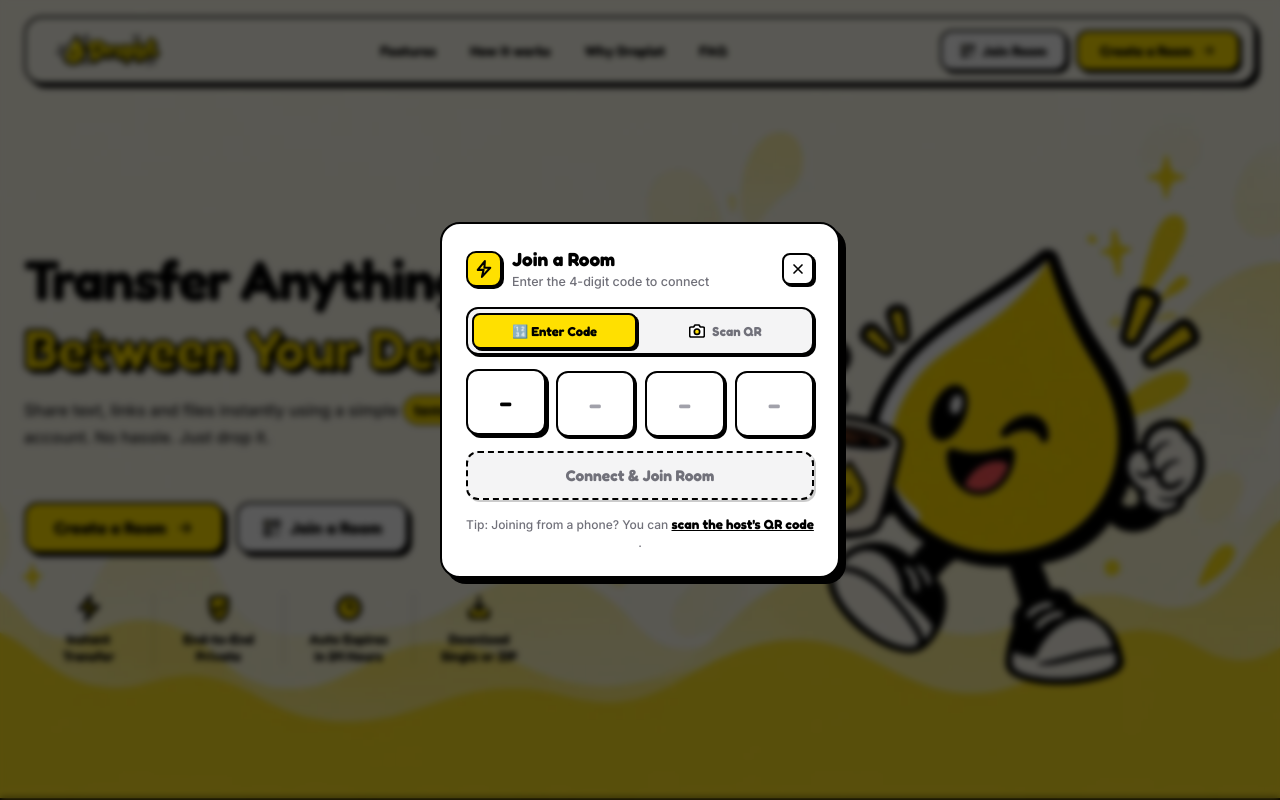
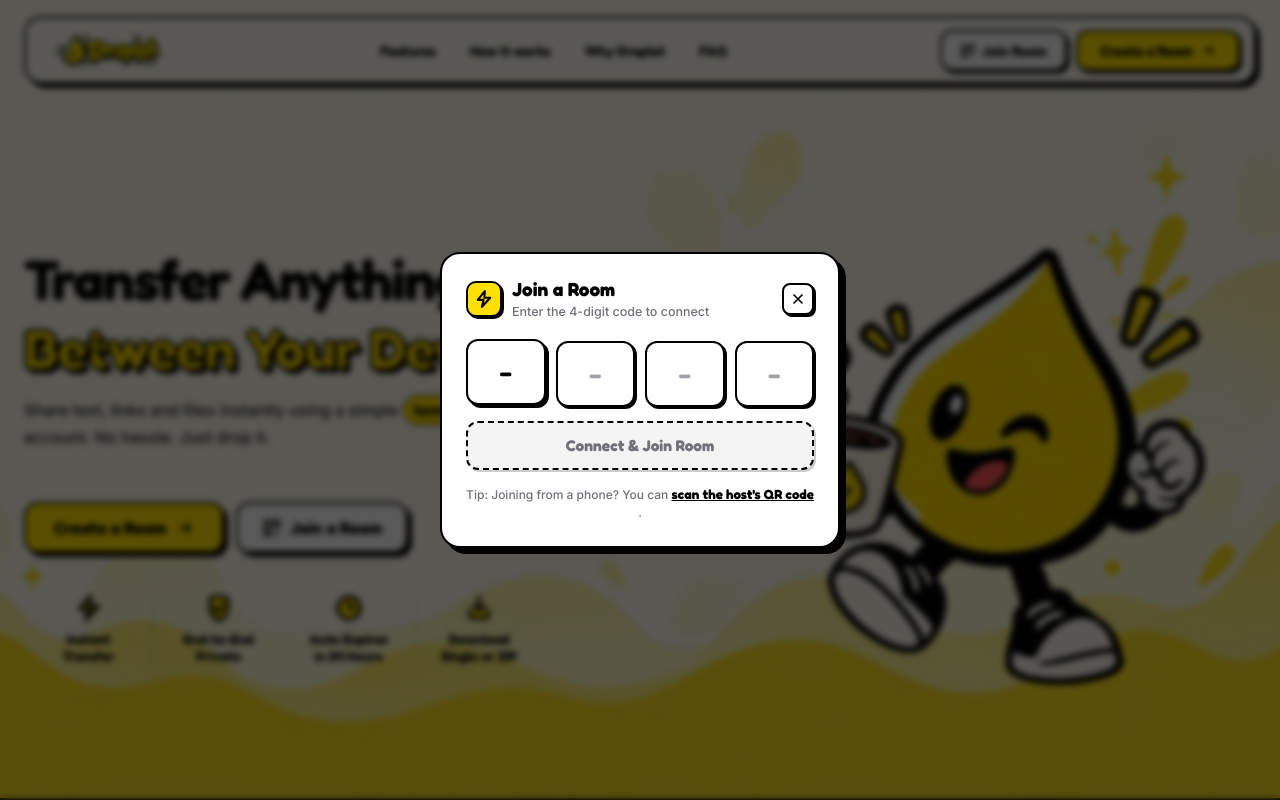
Before and after one commit to idi01-git/Droplet, a React (Vite) app: page / in a window 1280 px wide. Both pictures are taken after a click on the button "Join a Room". Shown: the top 800 px of the page. Built offline with nearby package versions, Linux system fonts and the light colour scheme.

Commit message:
refactor: remove top toggle bar and trigger QR scanner via bottom tip link

```diff
--- a/src/views/HomeView.tsx
+++ b/src/views/HomeView.tsx
@@ -1537,7 +1537,7 @@ export const HomeView: React.FC<HomeViewProps> = ({
                 display: 'flex',
                 alignItems: 'center',
                 justifyContent: 'space-between',
-                marginBottom: '16px',
+                marginBottom: '20px',
               }}
             >
               <div style={{ display: 'flex', alignItems: 'center', gap: '10px' }}>
@@ -1555,7 +1555,11 @@ export const HomeView: React.FC<HomeViewProps> = ({
                     flexShrink: 0,
                   }}
                 >
+                  {joinModalMode === 'scan' ? (
+                    <CameraIcon size={20} color="#000000" />
+                  ) : (
                     <ZapIcon size={20} color="#000000" />
+                  )}
                 </div>
                 <div>
                   <h3
@@ -1568,7 +1572,7 @@ export const HomeView: React.FC<HomeViewProps> = ({
                       lineHeight: 1.2,
                     }}
                   >
-                    Join a Room
+                    {joinModalMode === 'scan' ? 'Scan Room QR' : 'Join a Room'}
                   </h3>
                   <p
                     style={{
@@ -1611,37 +1615,9 @@ export const HomeView: React.FC<HomeViewProps> = ({
               </button>
             </div>
 
-            {/* Mode Switcher Tabs */}
-            <div className="nb-join-mode-toggle" role="tablist" aria-label="Join room method">
-              <button
-                type="button"
-                role="tab"
-                aria-selected={joinModalMode === 'code'}
-                className={`nb-join-mode-btn ${joinModalMode === 'code' ? 'active' : ''}`}
-                onClick={() => {
-                  setModalError(null);
-                  setJoinModalMode('code');
-                }}
-              >
-                <span>🔢 Enter Code</span>
-              </button>
-              <button
-                type="button"
-                role="tab"
-                aria-selected={joinModalMode === 'scan'}
-                className={`nb-join-mode-btn ${joinModalMode === 'scan' ? 'active' : ''}`}
-                onClick={() => {
-                  setModalError(null);
-                  setJoinModalMode('scan');
-                }}
-              >
-                <CameraIcon size={16} />
-                <span>Scan QR</span>
-              </button>
-            </div>
-
             {/* Modal Body: QR Scanner or 4-Digit Manual Input */}
             {joinModalMode === 'scan' ? (
+              <div style={{ display: 'flex', flexDirection: 'column', gap: '14px' }}>
                 <QrScannerView
                   onScanSuccess={handleScanSuccess}
                   onSwitchToManual={() => {
@@ -1649,6 +1625,29 @@ export const HomeView: React.FC<HomeViewProps> = ({
                     setJoinModalMode('code');
                   }}
                 />
+                <div style={{ textAlign: 'center', marginTop: '2px' }}>
+                  <button
+                    type="button"
+                    onClick={() => {
+                      setModalError(null);
+                      setJoinModalMode('code');
+                    }}
+                    style={{
+                      background: 'none',
+                      border: 'none',
+                      padding: 0,
+                      fontFamily: 'var(--font-display)',
+                      fontWeight: 800,
+                      fontSize: '12.5px',
+                      color: '#000000',
+                      textDecoration: 'underline',
+                      cursor: 'pointer',
+                    }}
+                  >
+                    ← Enter 4-digit code instead
+                  </button>
+                </div>
+              </div>
             ) : (
               <div style={{ display: 'flex', flexDirection: 'column', gap: '14px' }}>
                 <RoomCodeInput
```
Lines whose indentation alone changed are shown as unchanged.
